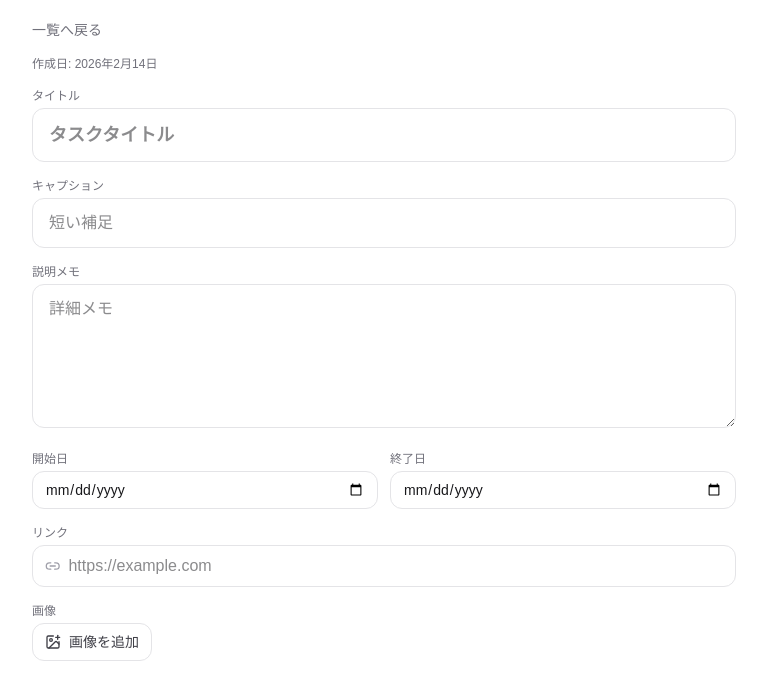
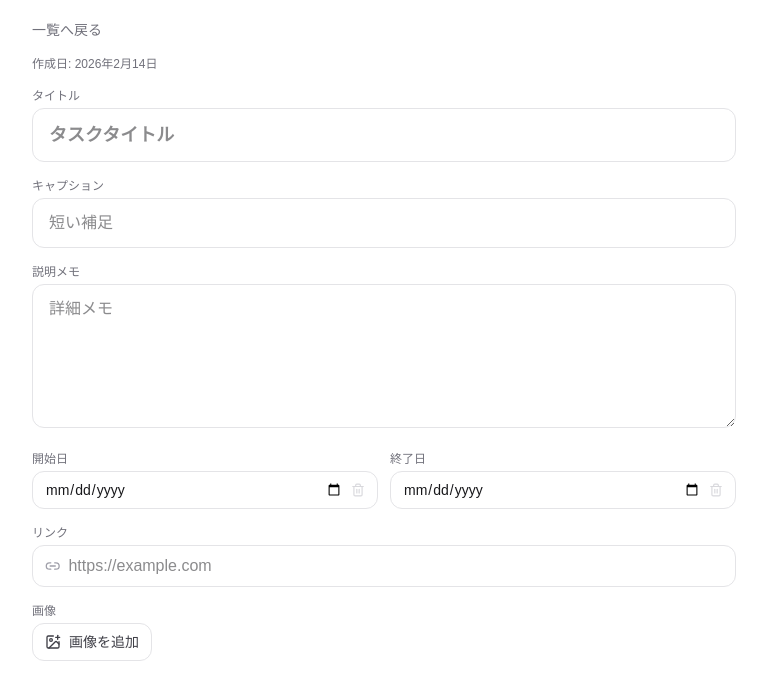
Before and after one commit to yontakulab/tsubushigoto, a Next.js app in the folder web/: page /task/new in a window 1280 px wide. Shown: the top 700 px of the page, without its empty margins (256-1023 px from the left). Built offline with nearby package versions, Linux system fonts and the light colour scheme.

Commit message:
日付クリアボタン追加

```diff
--- a/web/components/task-editor-page.tsx
+++ b/web/components/task-editor-page.tsx
@@ -2,7 +2,7 @@
 
 import { ChangeEvent, FormEvent, useEffect, useMemo, useRef, useState } from "react";
 import Link from "next/link";
-import { Check, ImagePlus, Link2 } from "lucide-react";
+import { Check, ImagePlus, Link2, Trash2 } from "lucide-react";
 import {
   createTaskDraft,
   getTaskById,
@@ -264,27 +264,45 @@ export default function TaskEditorPage({ taskId }: TaskEditorPageProps) {
         <div className="grid grid-cols-2 gap-3">
           <div className="min-w-0">
             <label className="mb-1 block text-xs text-zinc-500">開始日</label>
-            <div className="min-w-0 overflow-hidden rounded-xl border border-zinc-200 px-3 py-2 focus-within:border-zinc-400">
+            <div className="flex min-w-0 items-center gap-2 overflow-hidden rounded-xl border border-zinc-200 px-3 py-2 focus-within:border-zinc-400">
               <input
                 type="date"
-                className="block w-full min-w-0 border-0 bg-transparent p-0 text-sm outline-none"
+                className="block min-w-0 flex-1 border-0 bg-transparent p-0 text-sm outline-none"
                 value={task.startDate}
                 onInput={handleDateFieldChange("startDate")}
                 onChange={handleDateFieldChange("startDate")}
               />
+              <button
+                type="button"
+                onClick={() => updateField("startDate", "")}
+                className={`shrink-0 text-zinc-400 ${task.startDate ? "hover:text-zinc-600" : "cursor-default opacity-40"}`}
+                aria-label="開始日をクリア"
+                disabled={!task.startDate}
+              >
+                <Trash2 size={14} />
+              </button>
             </div>
           </div>
 
           <div className="min-w-0">
             <label className="mb-1 block text-xs text-zinc-500">終了日</label>
-            <div className="min-w-0 overflow-hidden rounded-xl border border-zinc-200 px-3 py-2 focus-within:border-zinc-400">
+            <div className="flex min-w-0 items-center gap-2 overflow-hidden rounded-xl border border-zinc-200 px-3 py-2 focus-within:border-zinc-400">
               <input
                 type="date"
-                className="block w-full min-w-0 border-0 bg-transparent p-0 text-sm outline-none"
+                className="block min-w-0 flex-1 border-0 bg-transparent p-0 text-sm outline-none"
                 value={task.endDate}
                 onInput={handleDateFieldChange("endDate")}
                 onChange={handleDateFieldChange("endDate")}
               />
+              <button
+                type="button"
+                onClick={() => updateField("endDate", "")}
+                className={`shrink-0 text-zinc-400 ${task.endDate ? "hover:text-zinc-600" : "cursor-default opacity-40"}`}
+                aria-label="終了日をクリア"
+                disabled={!task.endDate}
+              >
+                <Trash2 size={14} />
+              </button>
             </div>
           </div>
         </div>
```
